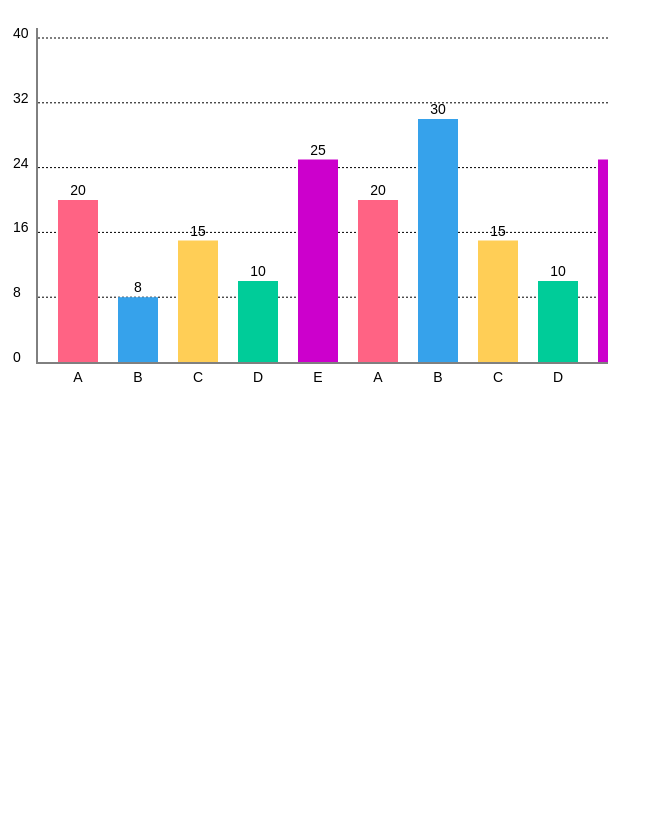
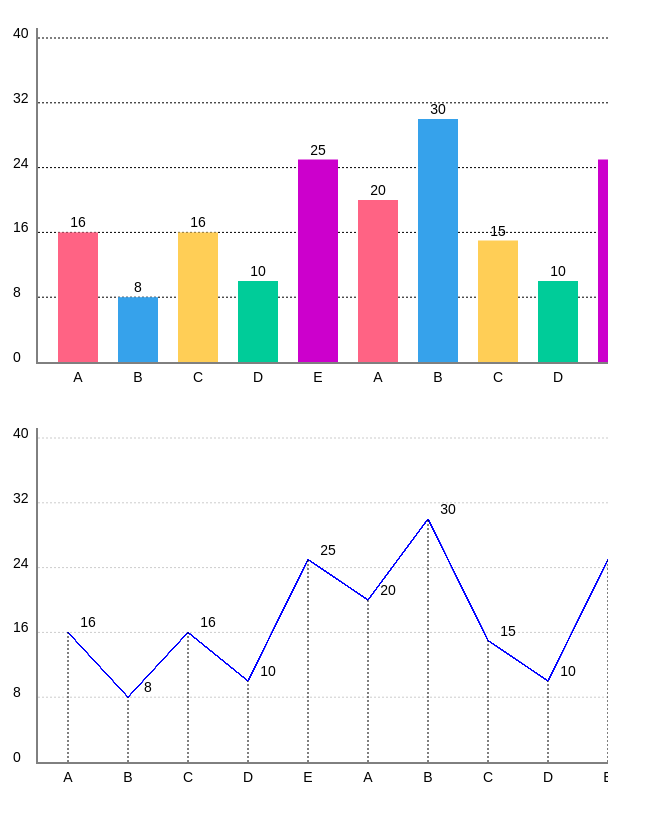
Before and after one commit to kimkisum/canvas, a plain HTML site: page chart.html in a window 1280 px wide. Shown: the whole page, without its empty margins (0-658 px from the left). Drawn offline with Linux system fonts and the light colour scheme.

Commit message:
그래프 끝!

```diff
--- a/chart.html
+++ b/chart.html
@@ -8,17 +8,21 @@
 </head>
 
 <body>
-    <div id="mychart" style="height: 400px; width: 600px; overflow: hidden;"></div>
+    <div id="barchart" style="height: 400px; width: 600px;"></div>
+    <div id="graphChart" style="height: 400px; width: 600px;"></div>
 
     <script>
         // 바 차트에 사용할 샘플 데이터
         let data = {
-            data : [20, 8, 15, 10, 25, 20, 30, 15, 10, 25, 20, 30, 15, 10, 25, 20, 30, 15, 10, 25],
+            data : [16, 8, 16, 10, 25, 20, 30, 15, 10, 25, 20, 30, 15, 10, 25, 20, 30, 15, 10, 25],
             labels : ['A', 'B', 'C', 'D', 'E', 'A', 'B', 'C', 'D', 'E', 'A', 'B', 'C', 'D', 'E', 'A', 'B', 'C', 'D', 'E'],
             colors : ['#FF6384', '#36A2EB', '#FFCE56', '#00cc99', '#cc00cc']
         }
 
-        barChart('mychart',data);
+        barChart('barchart',data);
+
+
+        graphChart('graphChart',data);
     </script>
 </body>
 
--- a/kingchart.js
+++ b/kingchart.js
@@ -1,4 +1,4 @@
-function barChart(mychart_id,data) {
+function barChart(mychart_id, data) {
     const mychart = document.getElementById(mychart_id);
     mychart.style.display = "flex";
 
@@ -136,48 +136,118 @@ function mousescroll(Object) {
     });
 }
 
-function graphChart(mychart_id) {
-    // 캔버스 요소 가져오기
-    const canvas = document.getElementById('graphCanvas');
+function graphChart(mychart_id, data) {
+    const mychart = document.getElementById(mychart_id);
+    mychart.style.display = "flex";
+
+    //데이터 전처리
+    var maxValue = Math.max(...data.data) + 10; // Math.max(...data.data)로 수정하여 최대값 계산
+    var gap = 60; // 간격을 20px로 설정
+    var bottomMargin = 55; // 차트 하단 여백을 55px로 설정
+    var x = 30;
+    var yPadding = 30;
+
+    // 바 차트 뒤에 y축 라벨을 표시하는 캔버스
+    let Ycanvas = createObject(mychart, 'canvas')
+    Ycanvas.width = 30; // 30px로 설정
+    Ycanvas.height = mychart.offsetHeight;
+    Ycanvas.style.background = "transparent";
+
+    //캔버스 만들어서 div에 넣기
+    let scrollDiv = createObject(mychart, 'div')
+    scrollDiv.style.width = mychart.offsetWidth + "px";
+    scrollDiv.style.height = mychart.offsetHeight + "px";
+    scrollDiv.style.overflow = "hidden"; // 스크롤 기능 활성화
+
+    let canvas = createObject(scrollDiv, 'canvas');
+    canvas.width = data.data.length * 60; // 막대 간 간격 60px로 설정
+    canvas.height = mychart.offsetHeight - (yPadding - 9);
+    canvas.style.background = "transparent"
+
+    var canvasHeight = canvas.height - bottomMargin;
+
     const ctx = canvas.getContext('2d');
+    const cty = Ycanvas.getContext('2d');
 
-    // 데이터 배열 (가상의 데이터 예시)
-    const data = [10, 20, 30, 25, 40, 15];
+    ctx.fillStyle = 'transparent';
+    ctx.fillRect(0, 0, canvas.width, canvas.height);
 
-    // 그래프의 가로, 세로 크기 가져오기
-    const canvasWidth = canvas.width;
-    const canvasHeight = canvas.height;
+    // y축 라벨링
+    var yAxisLabelInterval = Math.ceil(maxValue / 5); // y축 라벨링 간격 계산
+    cty.fillStyle = '#ffffff';
+    cty.font = '14px Arial';
+    for (var i = 0; i <= 5; i++) {
+        cty.fillStyle = '#000000';
+        var yAxisLabel = yAxisLabelInterval * i;
+        var yPosition = canvasHeight - (yAxisLabel / maxValue) * canvasHeight + yPadding; // 라벨의 위치 설정
+        cty.fillText(yAxisLabel, Ycanvas.width - 25, yPosition); // y축 라벨링
 
-    // 그래프의 간격과 여백 설정
-    const padding = 20;
-    const graphWidth = canvasWidth - 2 * padding;
-    const graphHeight = canvasHeight - 2 * padding;
+        // y축 라벨링을 위한 점선 그리기 (가로로 변경)
+        if (i == 0) {
+            ctx.beginPath();
+            ctx.moveTo(0, yPosition + 1); // 실선 시작점
+            ctx.lineTo(canvas.width, yPosition + 1); // 점선 끝점
+            ctx.stroke();
 
-    // x축 간격 계산
-    const dataCount = data.length;
-    const xInterval = graphWidth / (dataCount - 1);
+            cty.beginPath();
+            cty.moveTo(Ycanvas.width - 1, yPadding - 10); // 실선 시작점
+            cty.lineTo(Ycanvas.width - 1, yPosition + 2); // 점선 끝점
+            cty.stroke();
+        } else {
+            ctx.strokeStyle = '#cccccc';
+            ctx.beginPath();
+            ctx.lineWidth = 1;
+            ctx.setLineDash([2, 2]);
+            ctx.moveTo(0, yPosition); // 점선 시작점
+            ctx.lineTo(canvas.width, yPosition); // 점선 끝점
+            ctx.stroke();
+        }
+    }
 
-    // y축 최댓값, 최솟값 계산
-    const maxValue = Math.max(...data);
-    const minValue = Math.min(...data);
-
-    // y축 간격 계산
-    const yInterval = graphHeight / (maxValue - minValue);
-
-    // 그래프 그리기 시작
-    ctx.clearRect(0, 0, canvasWidth, canvasHeight);
-
+    ctx.setLineDash([0, 0]);
     ctx.beginPath();
     ctx.strokeStyle = 'blue';
-    ctx.moveTo(padding, canvasHeight - padding - (data[0] - minValue) * yInterval);
 
-    // 데이터를 이용하여 그래프 그리기
-    for (let i = 1; i < dataCount; i++) {
-        const x = padding + i * xInterval;
-        const y = canvasHeight - padding - (data[i] - minValue) * yInterval;
-        ctx.lineTo(x, y);
+    for (var i = 0; i < data.data.length; i++) {
+        var y = canvasHeight - (data.data[i] / maxValue) * canvasHeight;
+
+
+        if (i == 0) {
+            ctx.moveTo(x, y + yPadding);
+        } else {
+            ctx.lineTo(x, y + yPadding);
+        }
+        ctx.stroke();
+
+
+        x += gap;
     }
 
-    ctx.stroke();
-    ctx.closePath();
+    x = 30
+
+    ctx.strokeStyle = '#000000';
+    for (var i = 0; i < data.data.length; i++) {
+        var y = canvasHeight - (data.data[i] / maxValue) * canvasHeight;
+
+        ctx.fillStyle = '#000000';
+        ctx.font = '14px Arial';
+        ctx.textAlign = 'center'; // 텍스트 가운데 정렬
+
+        ctx.beginPath();
+        ctx.lineWidth = 1;
+        ctx.setLineDash([2, 2]);
+        ctx.moveTo(x, canvasHeight + 30); // 점선 시작점
+        ctx.lineTo(x, y + 30); // 점선 끝점
+        ctx.stroke();
+        // x축 라벨링
+        ctx.fillText(data.labels[i], x , canvasHeight + 20 + yPadding);
+
+        // 바 위에 바의 값을 표시 (값이 보이도록 위치 조정)
+        ctx.fillText(data.data[i], x + 40 / 2, y - 5 + yPadding);
+
+        x += gap;
+    }
+
+    mousescroll(scrollDiv);
+
 }
```
